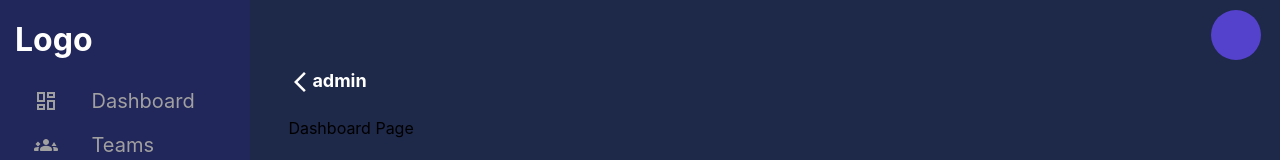
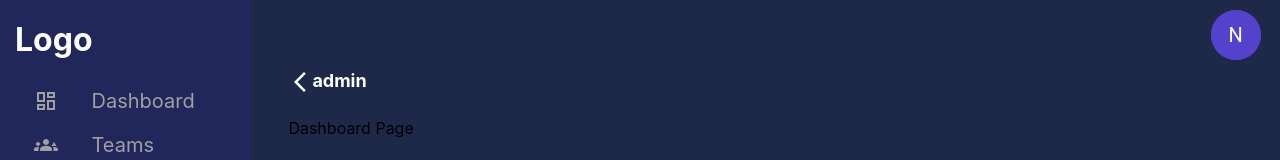
Before and after one commit to gcelt-techclub/Web-App, a React (Create React App) app: page /admin in a window 1280 px wide. Shown: the top 160 px of the page. Built offline with nearby package versions, Linux system fonts and the light colour scheme.

Commit message:
added AVATAR

```diff
--- a/src/components/Sidebar.css
+++ b/src/components/Sidebar.css
@@ -71,6 +71,8 @@
     border-radius: 50%;
     margin:10px;
     left:92%;
+    display: flex;
+    justify-content: center;
 }
 
 .Page_address{
--- a/src/components/Sidebar.jsx
+++ b/src/components/Sidebar.jsx
@@ -1,4 +1,5 @@
 import React, { useState } from "react";
+import Avatar from '@mui/material/Avatar';
 import { NavLink, Outlet, useOutletContext, useLocation } from "react-router-dom";
 import "./Sidebar.css";
 
@@ -83,7 +84,7 @@ const Sidebar = (/*{ children }*/) => {
         {/* Rendered thru children props(First Version) */}
         {/* <main>{children}</main> */}
         <div className="container2">
-          <div id="dp"></div>
+          <div id="dp"> <Avatar sx={{ width: 50, height: 50 ,bgcolor: '#5442cc' }}>N</Avatar></div>
           <div className="Page_address">
               <div >{ <ArrowBackIosNewIcon /> } </div>
               <div className="address">{location.pathname.slice(1)}</div>
```
